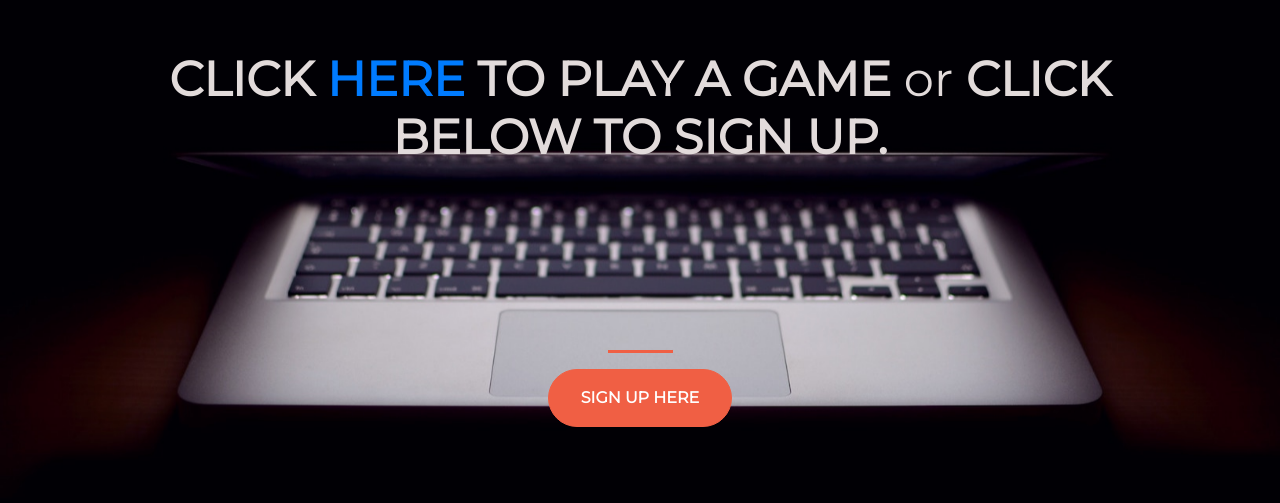
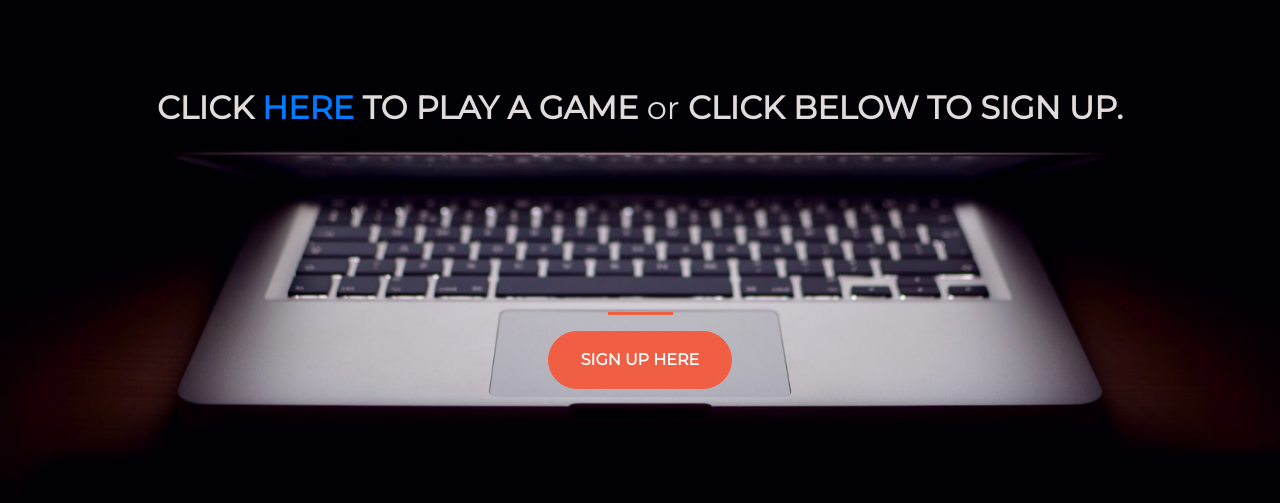
Before and after one commit to praguru14/CLICKK, a plain HTML site: page index.html in a window 1280 px wide. Shown: the part 161-664 px from the top of the page. Drawn offline with nearby package versions, Linux system fonts and the light colour scheme.

Commit message:
style updated

```diff
--- a/style.css
+++ b/style.css
@@ -11,7 +11,11 @@ html {
 }
 
 h1 {
-  font-size: 3rem;
+  font-size: 2rem;
+  color: #e2dbdb;
+}
+p {
+  font-size: 1rem;
   color: #e2dbdb;
 }
 
```
